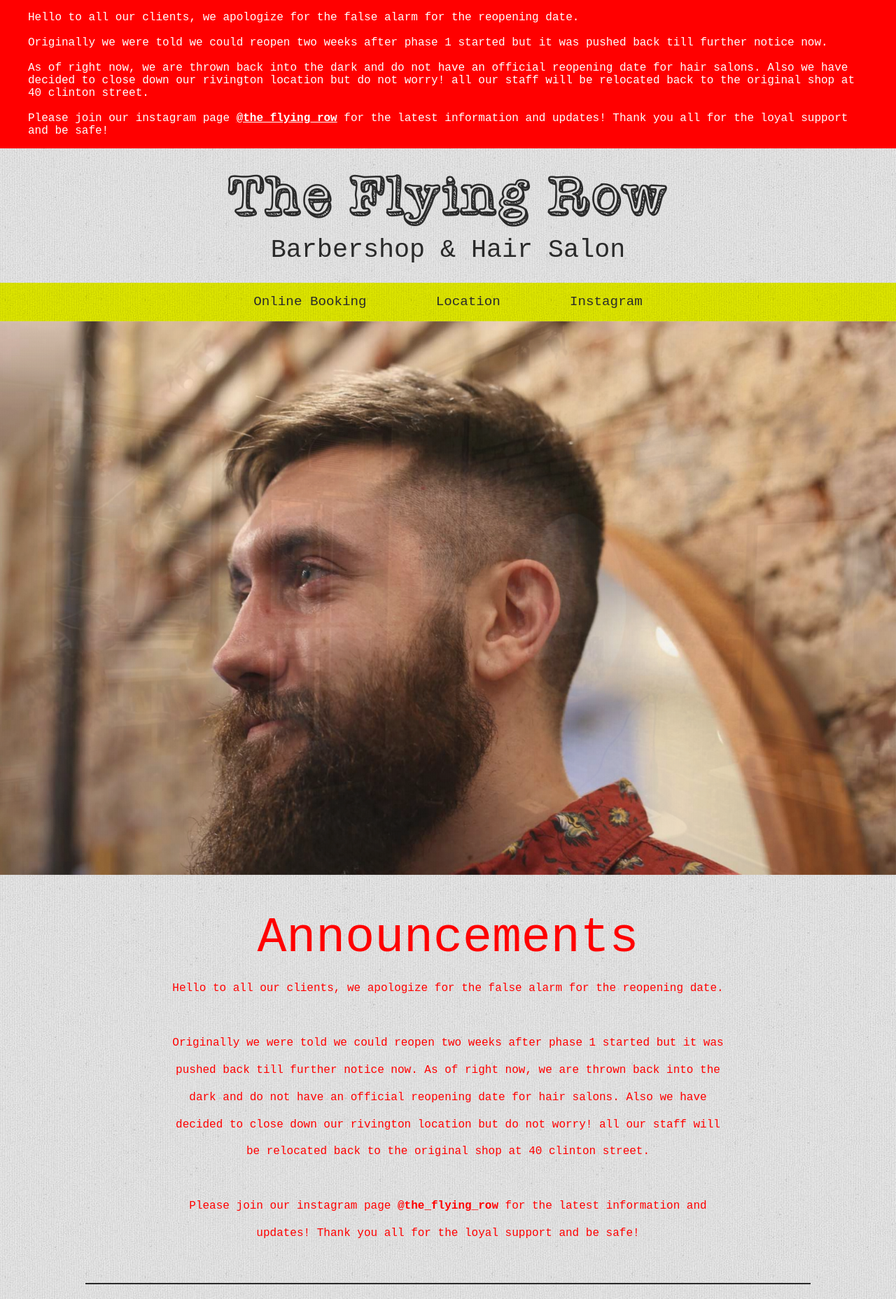
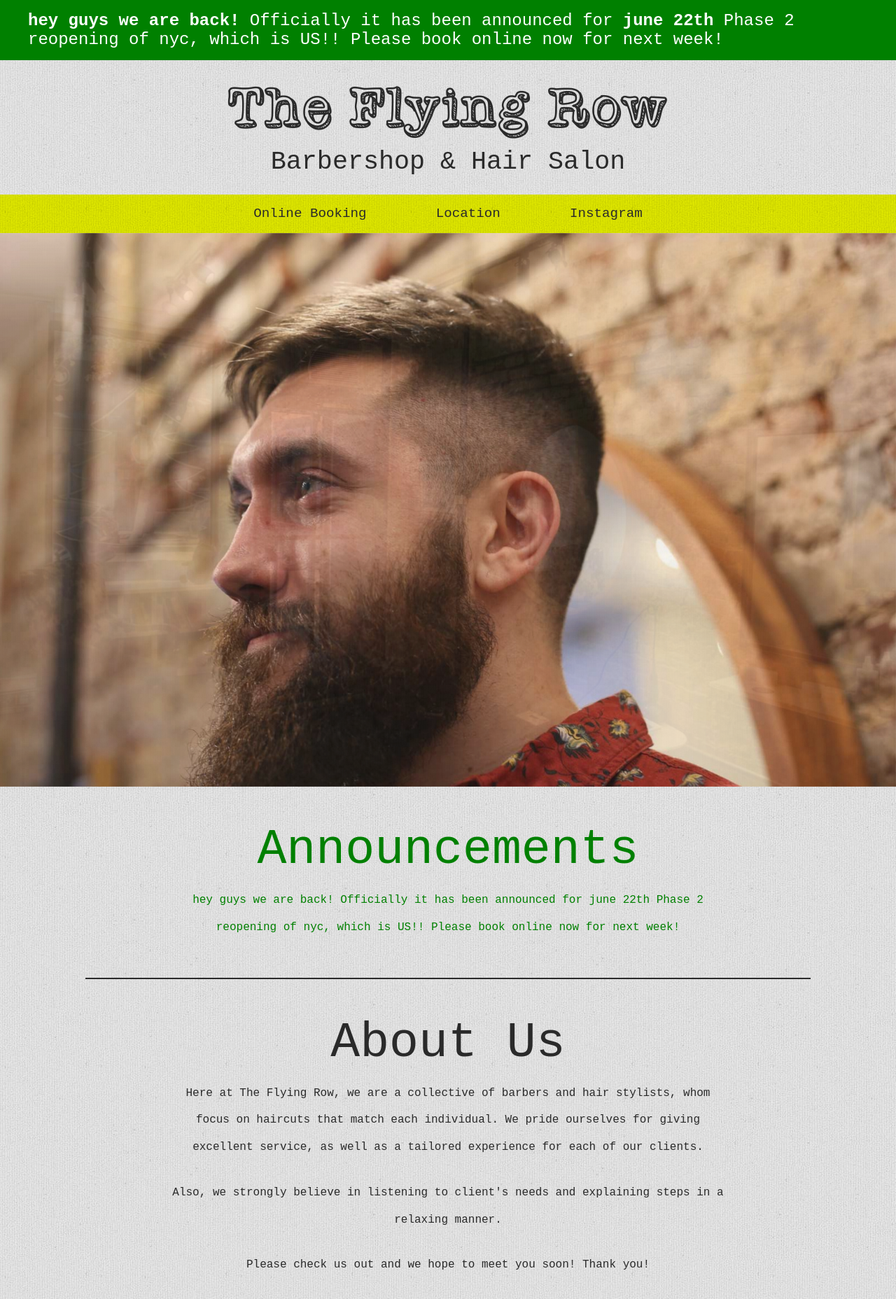
Before and after one commit to kwuuu/the-flying-row-2, a plain HTML site: page index.html in a window 1280 px wide. Shown: the top 1856 px of the page at 70% size. Drawn offline with Linux system fonts and the light colour scheme; files whose address does not match are found by name.

Commit message:
Update for re-opening of NYC

```diff
--- a/index.html
+++ b/index.html
@@ -25,17 +25,11 @@
   <link rel="stylesheet" media="all" href="assets/styles.css?20200420" data-turbolinks-track="true" />
 </head>
 <body>
-	<div style="background: red;">
-		<aside style="max-width: 1200px; padding: 1rem; padding-bottom: 1rem; color: white; margin-left: auto; margin-right: auto;">
-			Hello to all our clients, we apologize for the false alarm for the reopening date.  <br /><br />
-
-			Originally we were told we could reopen two weeks after phase 1 started but it was pushed back till further notice now. <br /><br />
-
-			As of right now, we are thrown back into the dark and do not have an official reopening date for hair salons.
-
-			Also we have decided to close down our rivington location but do not worry! all our staff will be relocated back to the original shop at 40 clinton street.<br /><br />
-
-			Please join our instagram page <a href="https://www.instagram.com/the_flying_row" target="_blank" style="color: white; text-decoration: underline; font-weight: bold;">@the_flying_row</a> for the latest information and updates! Thank you all for the loyal support and be safe!
+	<div style="background: green;">
+		<aside style="max-width: 1200px; font-size: 1.5rem;padding: 1rem; padding-bottom: 1rem; color: white; margin-left: auto; margin-right: auto;">
+			<strong>hey guys we are back! </strong>
+			Officially it has been announced for <strong>june 22th</strong> Phase 2 reopening of nyc, which is US!! Please
+			book online now for next week!
 		</aside>
 	</div>
 
@@ -64,14 +58,10 @@
 		</div>
 	</header>
 	<section id="announcements" class="copy">
-		<h1 style="color: red;">Announcements</h1>
-		<p style="color: red;">Hello to all our clients, we apologize for the false alarm for the reopening date.  <br /><br />
-		Originally we were told we could reopen two weeks after phase 1 started but it was pushed back till further notice now.
-		As of right now, we are thrown back into the dark and do not have an official reopening date for hair salons.
-		Also we have decided to close down our rivington location but do not worry! all our staff will be relocated back to the original shop at 40 clinton street.<br /><br />
-
-
-		Please join our instagram page <a href="https://www.instagram.com/the_flying_row" target="_blank" style="color: red; font-weight: bold;">@the_flying_row</a> for the latest information and updates! Thank you all for the loyal support and be safe!
+		<h1 style="color: green;">Announcements</h1>
+		<p style="color: green;">hey guys we are back!
+			Officially it has been announced for june 22th Phase 2 reopening of nyc, which is US!! Please
+			book online now for next week!
 		</p>
 	</section>
 	<section id="about" class="copy">
```
